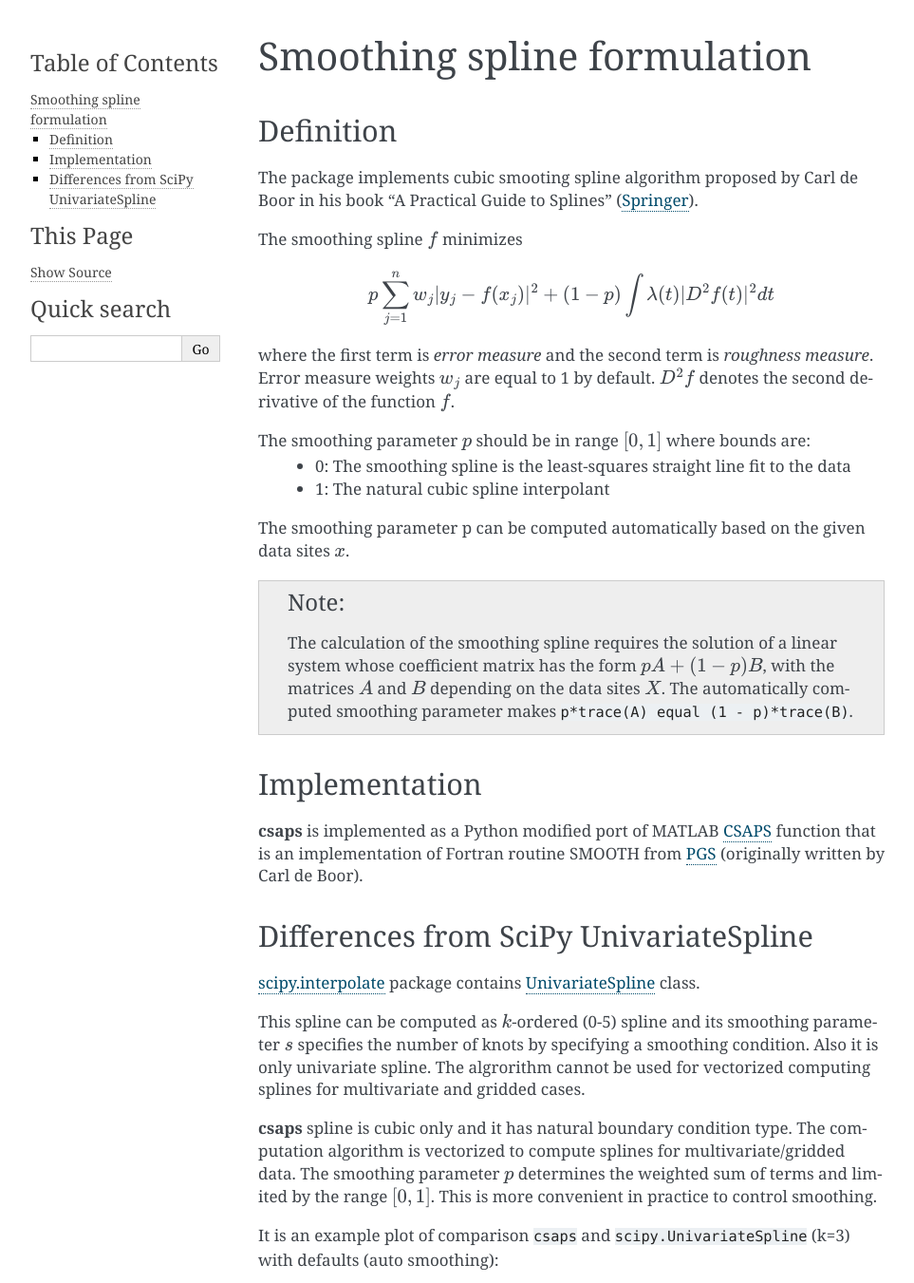
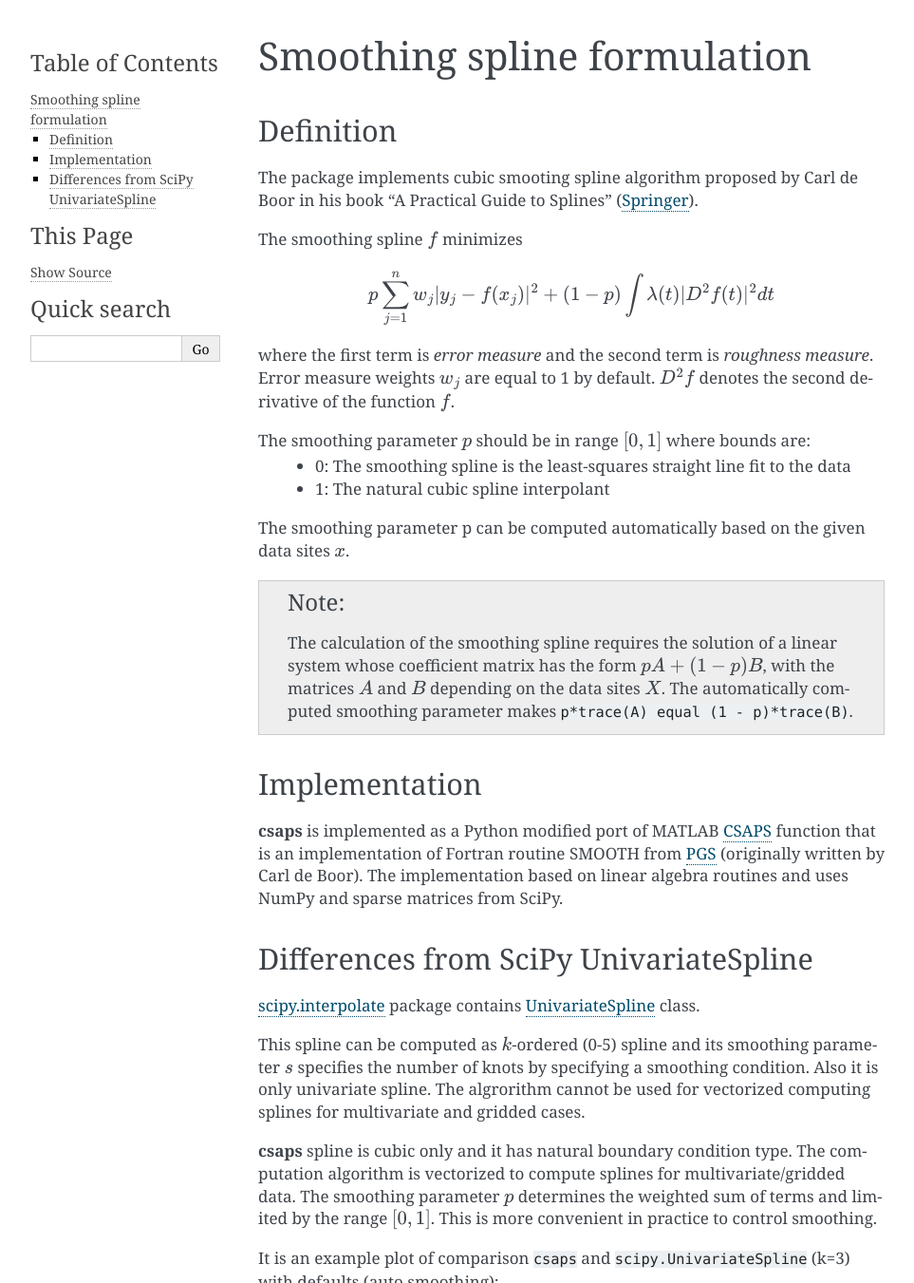
Before and after one commit to espdev/csaps, a Sphinx documentation site: the page built from docs/formulation.rst, in a window 1280 px wide, cut to the strip 0-1351 px from the top of the page. Shown: the whole strip at 95% size, without its empty margins (148-1111 px from the left). Built offline with Sphinx 7.4.7, drawn with Linux system fonts in a browser that asks for light colours.

Commit message:
Update formulation.rst

```diff
--- a/docs/formulation.rst
+++ b/docs/formulation.rst
@@ -36,7 +36,8 @@ Implementation
 
 **csaps** is implemented as a Python modified port of MATLAB `CSAPS <https://www.mathworks.com/help/curvefit/csaps.html>`_ function
 that is an implementation of Fortran routine SMOOTH from `PGS <http://pages.cs.wisc.edu/~deboor/pgs/>`_
-(originally written by Carl de Boor).
+(originally written by Carl de Boor). The implementation based on linear algebra routines and uses NumPy and sparse
+matrices from SciPy.
 
 Differences from SciPy UnivariateSpline
 ---------------------------------------
```
